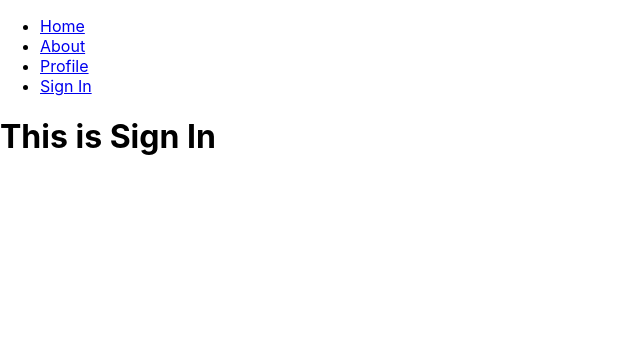
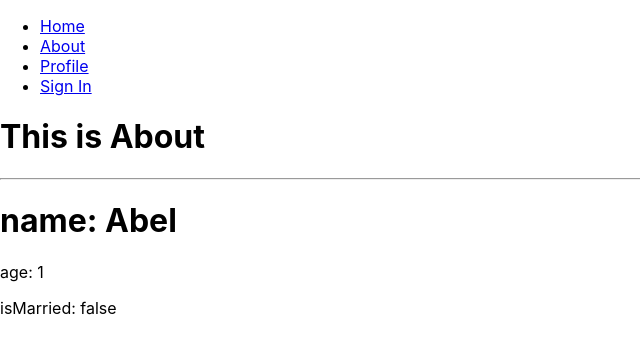
Before and after one commit to adhxabre/hooks-react-b43, a React (Create React App) app: page /about in a window 1280 px wide. Before the commit this address led to /signin. Shown: the top 354 px of the page, without its empty margins (0-640 px from the left). Built offline with nearby package versions, Linux system fonts and the light colour scheme.

Commit message:
Props Types

```diff
--- /dev/null
+++ b/src/components/DetailAbout.jsx
@@ -0,0 +1,21 @@
+import React from "react";
+
+import PropTypes from "prop-types";
+
+const DetailAbout = (props) => {
+  return (
+    <>
+      <h1>name: {props.name}</h1>
+      <p>age: {props.age}</p>
+      <p>isMarried: {props.isMarried ? "true" : "false"}</p>
+    </>
+  );
+};
+
+DetailAbout.propTypes = {
+  name: PropTypes.string.isRequired,
+  age: PropTypes.number,
+  isMarried: PropTypes.bool,
+};
+
+export default DetailAbout;
--- a/src/components/PrivateRoute.jsx
+++ b/src/components/PrivateRoute.jsx
@@ -3,7 +3,7 @@ import React from "react";
 import { Outlet, Navigate } from "react-router-dom";
 
 export default function PrivateRoute() {
-  const isSignin = false;
+  const isSignin = true;
 
   return isSignin ? <Outlet /> : <Navigate to="/signin" />;
 }
--- a/src/pages/About.jsx
+++ b/src/pages/About.jsx
@@ -1,7 +1,11 @@
+import DetailAbout from "../components/DetailAbout";
+
 export default function About() {
   return (
     <>
       <h1>This is About</h1>
+      <hr />
+      <DetailAbout name="Abel" age={1} isMarried={false} />
     </>
   );
 }
```
